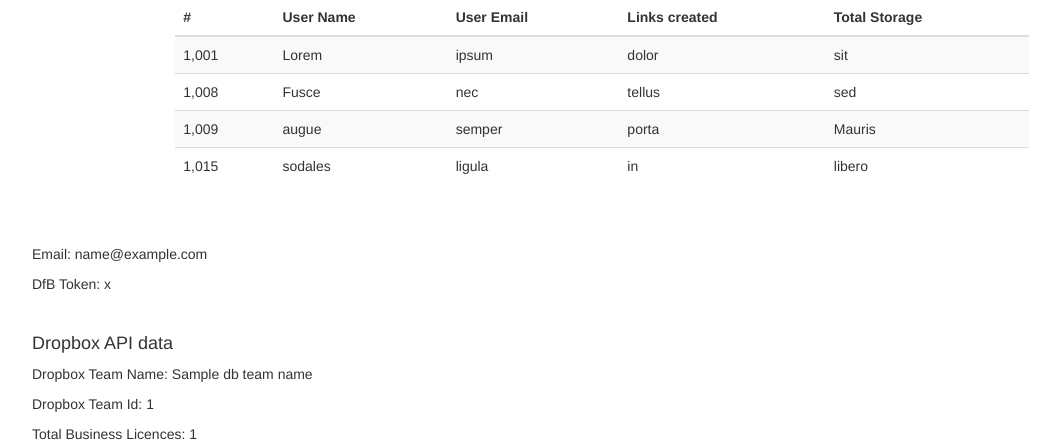
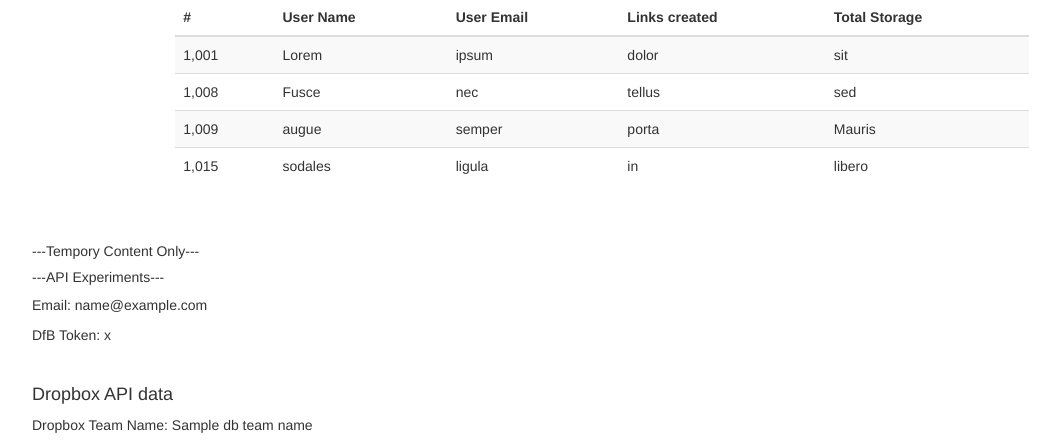
Before and after one commit to chadduffey/DfBExplorer3, a Flask app: template app/templates/main/main.html in a window 1280 px wide. Shown: the part 530-978 px from the top of the page, without its empty margins (38-1098 px from the left). Run offline with Flask 2, Linux system fonts and the light colour scheme; tables that the repository leaves empty hold one stand-in row (values such as "Sample post"); the template is opened without the code that fills it: values that come from a table or form of the project are taken from there, most other values are stand-ins (such as "Sample title", 1, 10 or a date in 2020); some libraries are stand-ins or nearby versions.

Commit message:
label change only

```diff
--- a/app/templates/main/main.html
+++ b/app/templates/main/main.html
@@ -144,7 +144,8 @@
 
 <div class="container">
 	<div class="page-header">
-
+		<h5>---Tempory Content Only---</h5>
+		<h5>---API Experiments---</h5>
 		<p>Email: {{ user.email }}</p>
 		<p>DfB Token: {{ user.dfbpassword }}</p>
 		<br>
```
